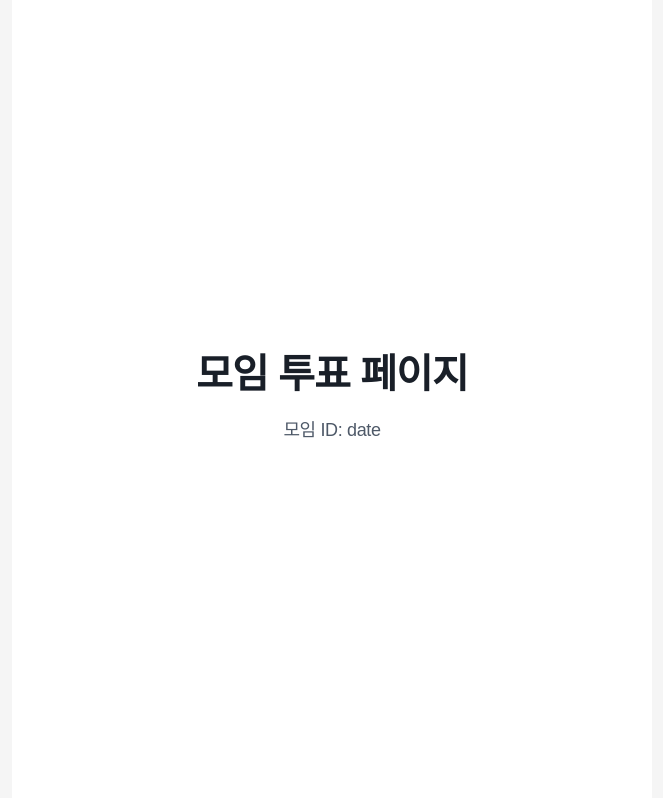
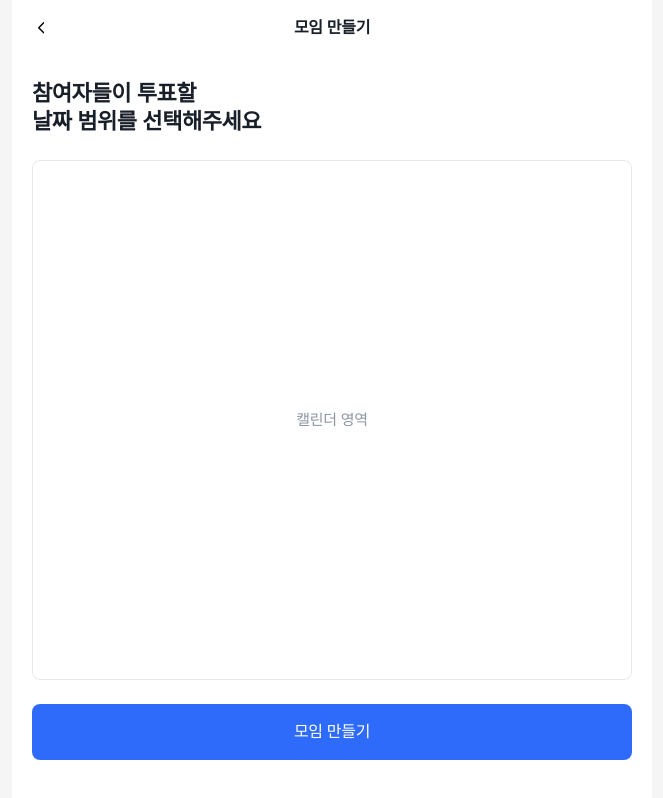
Before and after one commit to YAPP-Github/27th-Web-Team-2-FE, a Next.js app: page /date in a window 1280 px wide. Shown: the whole page, without its empty margins (308-971 px from the left). Built offline with nearby package versions, Linux system fonts and the light colour scheme; a web font is replaced by a local one.

Commit message:
feat: 모임 날짜 선택 페이지

```diff
--- /dev/null
+++ b/src/app/date/page.tsx
@@ -0,0 +1,16 @@
+'use client';
+
+import { useSearchParams } from 'next/navigation';
+
+import DateSelectPageContent from '@/features/meet-create-date/ui/DateSelectPage';
+
+export default function DateSelectPage() {
+  const searchParams = useSearchParams();
+
+  const hostName = searchParams.get('hostName') || '';
+  const meetingName = searchParams.get('meetingName') || '';
+
+  return (
+    <DateSelectPageContent hostName={hostName} meetingName={meetingName} />
+  );
+}
--- /dev/null
+++ b/src/features/meet-create-date/model/useDateSelect.ts
@@ -0,0 +1,25 @@
+'use client';
+
+import { useRouter } from 'next/navigation';
+
+export function useDateSelect(hostName: string, meetingName: string) {
+  const router = useRouter();
+
+  const handleBack = () => {
+    const params = new URLSearchParams({
+      hostName,
+      ...(meetingName && { meetingName }),
+    });
+    router.push(`/create?${params.toString()}`);
+  };
+
+  const handleNext = () => {
+    // TODO: API 연동 - 모임 생성
+    console.log({ hostName, meetingName });
+  };
+
+  return {
+    handleBack,
+    handleNext,
+  };
+}
--- /dev/null
+++ b/src/features/meet-create-date/ui/DateSelectPage.tsx
@@ -0,0 +1,49 @@
+'use client';
+
+import Button from '@/shared/ui/button';
+import TopBar from '@/shared/ui/top-bar/TopBar';
+
+import { useDateSelect } from '../model/useDateSelect';
+
+interface DateSelectPageProps {
+  hostName: string;
+  meetingName: string;
+}
+
+export default function DateSelectPage({
+  hostName,
+  meetingName,
+}: DateSelectPageProps) {
+  const { handleBack, handleNext } = useDateSelect(hostName, meetingName);
+
+  return (
+    <div className='bg-gray-0 flex min-h-screen flex-col'>
+      {/* 헤더 */}
+      <TopBar
+        title='모임 만들기'
+        leftIcon='arrow_prev'
+        onLeftClick={handleBack}
+      />
+
+      {/* 메인 콘텐츠 */}
+      <main className='flex flex-1 flex-col px-5 pt-6 pb-10'>
+        {/* 타이틀 */}
+        <h1 className='text-title-4 text-text-primary mb-6'>
+          참여자들이 투표할
+          <br />
+          날짜 범위를 선택해주세요
+        </h1>
+
+        {/* 캘린더 영역 (플레이스홀더) */}
+        <div className='mb-6 flex flex-1 items-center justify-center rounded-lg border border-gray-200 bg-white'>
+          <p className='text-text-tertiary text-body-3'>캘린더 영역</p>
+        </div>
+
+        {/* CTA 버튼 */}
+        <Button onClick={handleNext} fullWidth>
+          모임 만들기
+        </Button>
+      </main>
+    </div>
+  );
+}
```
